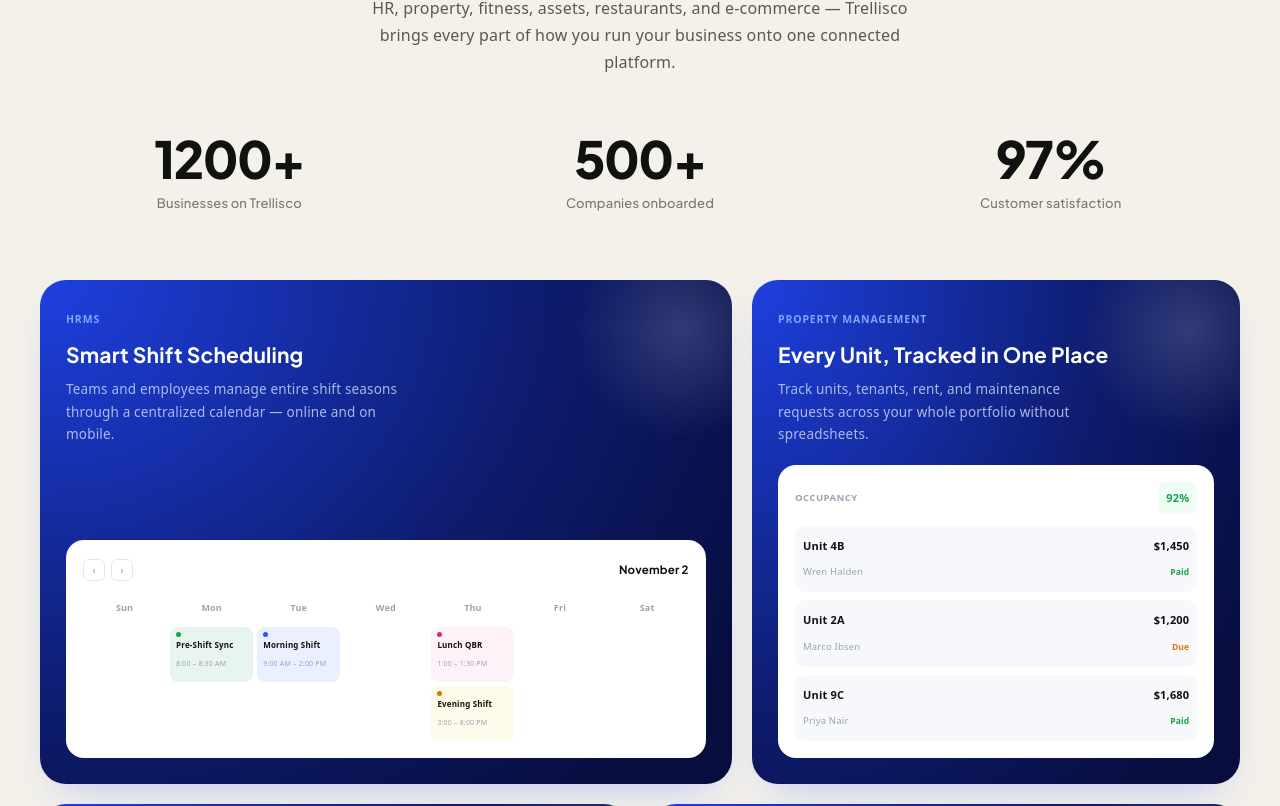
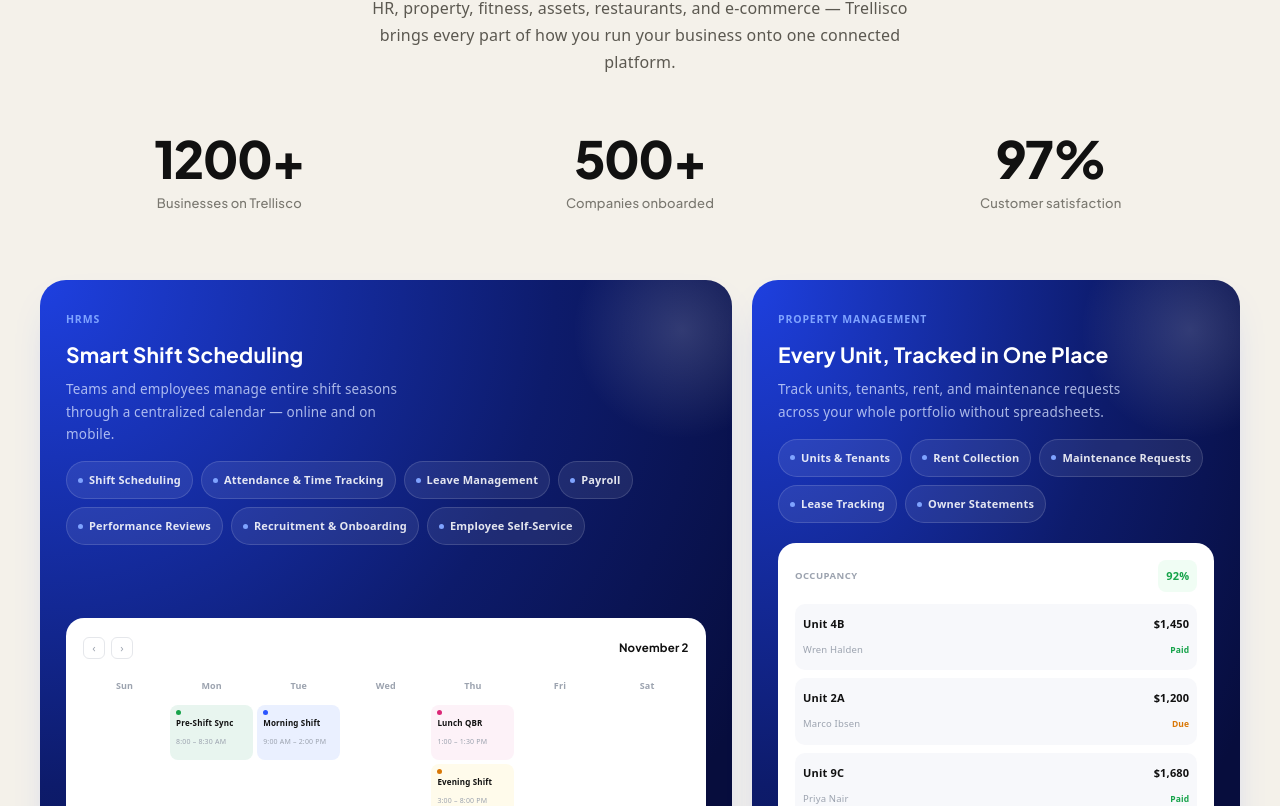
Before and after one commit to imcbsglobal/TRELLISCO_ERP_FRONTEND, a React (Vite) app: page / in a window 1280 px wide. Shown: the part 1994-2800 px from the top of the page. Built offline with nearby package versions, Linux system fonts and the light colour scheme.

Commit message:
added favicon

```diff
--- a/index.html
+++ b/index.html
@@ -2,9 +2,9 @@
 <html lang="en">
   <head>
     <meta charset="UTF-8" />
-    <link rel="icon" type="image/svg+xml" href="/favicon.svg" />
+    <link rel="icon" type="image/png" href="/src/assets/Trellisco logo 2.png" />
     <meta name="viewport" content="width=device-width, initial-scale=1.0" />
-    <title>marketing-trellisco</title>
+    <title> ERP Trelisco</title>
   </head>
   <body>
     <div id="root"></div>
--- a/src/components/Nav.jsx
+++ b/src/components/Nav.jsx
@@ -190,7 +190,7 @@
     eyebrow: "Melone Suite",
     desc: "A lightweight, mobile-first point of sale for small-scale businesses — full billing and management, right from your phone.",
     accent: "#e0a700",
-    link: "#",
+    link: "https://melone.in/",
     badge: {
       text: "Built for Small Businesses",
       color: "#2a8d5c",
@@ -240,7 +240,7 @@
     eyebrow: "Melone Suite",
     desc: "A hybrid, cloud-based point of sale for large-scale operations — works online or offline, and syncs the moment you're back online.",
     accent: "#7b5cff",
-    link: "#",
+    link: "https://melone.in/",
     badge: {
       text: "Built for Large Operations",
       color: "#7b5cff",
@@ -290,7 +290,7 @@
     eyebrow: "Melone Suite",
     desc: "Booking, room, and guest management built for hotels, lodges, resorts, and homestays.",
     accent: "#2a8d5c",
-    link: "#",
+    link: "https://melone.in/",
     badge: {
       text: "Built for Stay Businesses",
       color: "#2a8d5c",
--- a/src/pages/Home.jsx
+++ b/src/pages/Home.jsx
@@ -437,7 +437,7 @@
                 rel="noopener noreferrer"
                 className="btn btn--primary"
               >
-                Try it for free
+                Try Trellisco
               </a>
               <a
                 href="https://wa.me/917591907003"
@@ -445,7 +445,7 @@
                 rel="noopener noreferrer"
                 className="btn btn--ghost"
               >
-                Chat with sales
+                Chat with team
               </a>
             </div>
           </div>
--- a/src/pages/PlatformFeatures.jsx
+++ b/src/pages/PlatformFeatures.jsx
@@ -50,10 +50,54 @@
   }
   .pf-stat.is-visible { opacity: 1; transform: translateY(0) scale(1); }
 
+  .pf-feature-tag {
+    transition: background 0.2s ease, border-color 0.2s ease;
+  }
+  .pf-feature-tag:hover {
+    background: rgba(255,255,255,0.16) !important;
+    border-color: rgba(255,255,255,0.28) !important;
+  }
+
   @media (max-width: 900px) {
     .pf-bento-grid > div { grid-column: 1 / 13 !important; }
   }
 `
+
+/* ─────────────────────────────────────────────
+   Feature tags — small pill row listing the extra
+   capabilities each module covers beyond the
+   single mock shown below it. Purely additive:
+   sits between the description and the mock.
+───────────────────────────────────────────── */
+function FeatureTags({ items }) {
+  if (!items || !items.length) return null
+  return (
+    <div style={{ display: 'flex', flexWrap: 'wrap', gap: 8, marginBottom: 20, transform: 'translateZ(18px)' }}>
+      {items.map((item) => (
+        <span
+          key={item}
+          className="pf-feature-tag"
+          style={{
+            display: 'inline-flex',
+            alignItems: 'center',
+            gap: 6,
+            fontSize: 11,
+            fontWeight: 600,
+            color: 'rgba(255,255,255,0.88)',
+            background: 'rgba(255,255,255,0.08)',
+            border: '1px solid rgba(255,255,255,0.14)',
+            borderRadius: 999,
+            padding: '5px 11px',
+            whiteSpace: 'nowrap',
+          }}
+        >
+          <span style={{ width: 5, height: 5, borderRadius: '50%', background: ACCENT_LIGHT, flexShrink: 0 }} />
+          {item}
+        </span>
+      ))}
+    </div>
+  )
+}
 
 /* ─────────────────────────────────────────────
    Card 1 — HRMS: Smart Shift Scheduling
@@ -253,8 +297,12 @@
    Now on a layered blue gradient with a subtle
    top-left sheen + bottom glow for a more
    "designed" feel instead of a flat fill.
+   Accepts an optional `features` list, rendered
+   as small pill tags between the description and
+   the mock — used to show the fuller breadth of
+   each module beyond the single mock shown.
 ───────────────────────────────────────────── */
-function BentoCard({ eyebrow, title, desc, mock, span, minHeight, delay, dir = 'up' }) {
+function BentoCard({ eyebrow, title, desc, features, mock, span, minHeight, delay, dir = 'up' }) {
   const [visible, setVisible] = useState(false)
   const ref = useRef(null)
 
@@ -322,9 +370,10 @@
       <h3 style={{ fontFamily: FONT, fontSize: 21, fontWeight: 700, color: '#fff', margin: '0 0 10px', lineHeight: 1.25, transform: 'translateZ(16px)' }}>
         {title}
       </h3>
-      <p style={{ fontSize: 13.5, color: 'rgba(214,224,255,0.78)', lineHeight: 1.65, margin: '0 0 20px', maxWidth: 340, transform: 'translateZ(12px)' }}>
+      <p style={{ fontSize: 13.5, color: 'rgba(214,224,255,0.78)', lineHeight: 1.65, margin: '0 0 16px', maxWidth: 360, transform: 'translateZ(12px)' }}>
         {desc}
       </p>
+      <FeatureTags items={features} />
       <div style={{ marginTop: 'auto', transform: 'translateZ(24px)' }}>{mock}</div>
     </div>
   )
@@ -433,12 +482,72 @@
         </div>
 
         <div style={{ display: 'grid', gridTemplateColumns: 'repeat(12, 1fr)', gap: 20 }} className="pf-bento-grid">
-          <BentoCard eyebrow="HRMS" title="Smart Shift Scheduling" desc="Teams and employees manage entire shift seasons through a centralized calendar — online and on mobile." mock={<ScheduleMock />} span="1 / 8" minHeight={360} delay={0} dir="left" />
-          <BentoCard eyebrow="Property Management" title="Every Unit, Tracked in One Place" desc="Track units, tenants, rent, and maintenance requests across your whole portfolio without spreadsheets." mock={<PropertyMock />} span="8 / 13" minHeight={360} delay={80} dir="right" />
-          <BentoCard eyebrow="Gym & Fitness" title="Classes, Memberships, Check-ins" desc="Handle class scheduling, memberships, and front-desk check-ins without a whiteboard or a clipboard." mock={<GymMock />} span="1 / 7" minHeight={280} delay={160} dir="left" />
-          <BentoCard eyebrow="Restaurant" title="Orders, Kept in Sync" desc="Keep orders, tables, and the kitchen moving in real time — without leaving the floor." mock={<RestaurantMock />} span="7 / 13" minHeight={280} delay={240} dir="right" />
-          <BentoCard eyebrow="Asset Management" title="Every Asset, One Source of Truth" desc="Track equipment, licenses, and inventory across every team, with a full assignment history." mock={<AssetMock />} span="1 / 8" minHeight={340} delay={320} dir="left" />
-          <BentoCard eyebrow="E-commerce" title="One Storefront, Every Sale" desc="Run a multi-vendor marketplace with products, vendors, and orders in a single dashboard." mock={<StorefrontMock />} span="8 / 13" minHeight={340} delay={400} dir="right" />
+          <BentoCard
+            eyebrow="HRMS"
+            title="Smart Shift Scheduling"
+            desc="Teams and employees manage entire shift seasons through a centralized calendar — online and on mobile."
+            features={['Shift Scheduling', 'Attendance & Time Tracking', 'Leave Management', 'Payroll', 'Performance Reviews', 'Recruitment & Onboarding', 'Employee Self-Service']}
+            mock={<ScheduleMock />}
+            span="1 / 8"
+            minHeight={400}
+            delay={0}
+            dir="left"
+          />
+          <BentoCard
+            eyebrow="Property Management"
+            title="Every Unit, Tracked in One Place"
+            desc="Track units, tenants, rent, and maintenance requests across your whole portfolio without spreadsheets."
+            features={['Units & Tenants', 'Rent Collection', 'Maintenance Requests', 'Lease Tracking', 'Owner Statements']}
+            mock={<PropertyMock />}
+            span="8 / 13"
+            minHeight={400}
+            delay={80}
+            dir="right"
+          />
+          <BentoCard
+            eyebrow="Gym & Fitness"
+            title="Classes, Memberships, Check-ins"
+            desc="Handle class scheduling, memberships, and front-desk check-ins without a whiteboard or a clipboard."
+            features={['Memberships', 'Class Scheduling', 'Check-ins', 'Billing & Renewals', 'Trainer Assignments']}
+            mock={<GymMock />}
+            span="1 / 7"
+            minHeight={330}
+            delay={160}
+            dir="left"
+          />
+          <BentoCard
+            eyebrow="Restaurant"
+            title="Orders, Kept in Sync"
+            desc="Keep orders, tables, and the kitchen moving in real time — without leaving the floor."
+            features={['Order Management', 'Table Tracking', 'Kitchen Sync', 'Billing', 'Menu & Inventory']}
+            mock={<RestaurantMock />}
+            span="7 / 13"
+            minHeight={330}
+            delay={240}
+            dir="right"
+          />
+          <BentoCard
+            eyebrow="Asset Management"
+            title="Every Asset, One Source of Truth"
+            desc="Track equipment, licenses, and inventory across every team, with a full assignment history."
+            features={['Inventory Tracking', 'Assignment History', 'License Management', 'Maintenance Scheduling']}
+            mock={<AssetMock />}
+            span="1 / 8"
+            minHeight={380}
+            delay={320}
+            dir="left"
+          />
+          <BentoCard
+            eyebrow="E-commerce"
+            title="One Storefront, Every Sale"
+            desc="Run a multi-vendor marketplace with products, vendors, and orders in a single dashboard."
+            features={['Multi-Vendor Support', 'Order Management', 'Inventory Sync', 'Payments & Payouts']}
+            mock={<StorefrontMock />}
+            span="8 / 13"
+            minHeight={380}
+            delay={400}
+            dir="right"
+          />
         </div>
       </div>
     </section>
```
